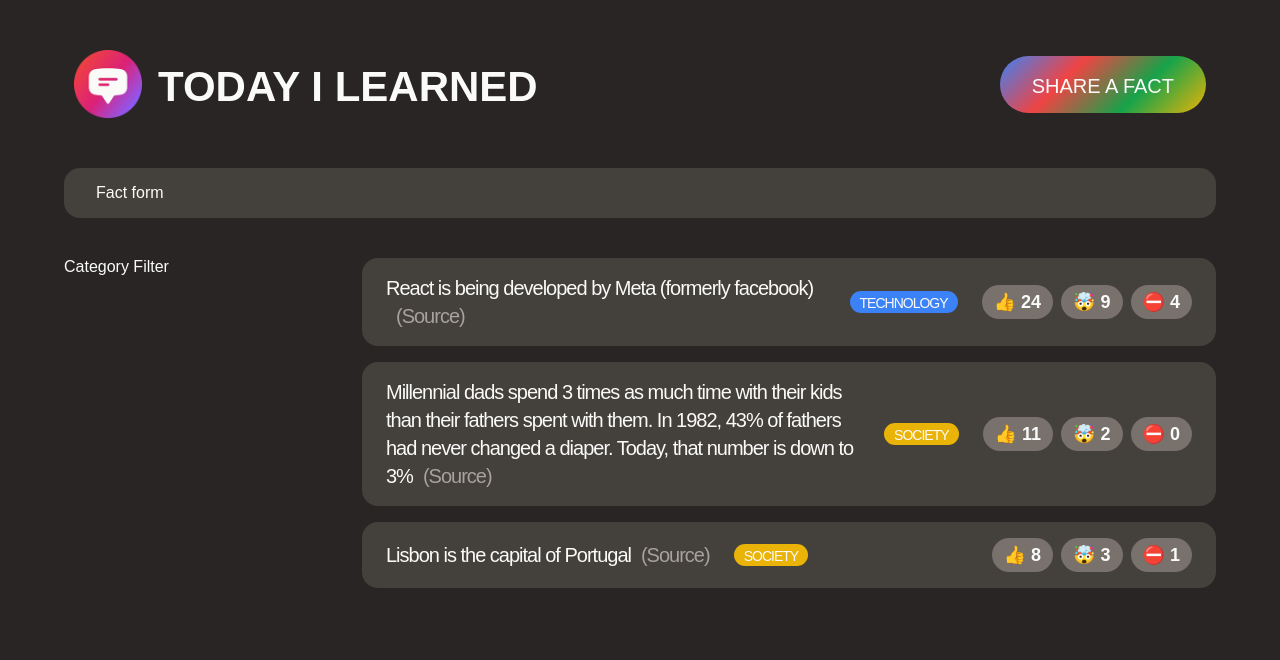
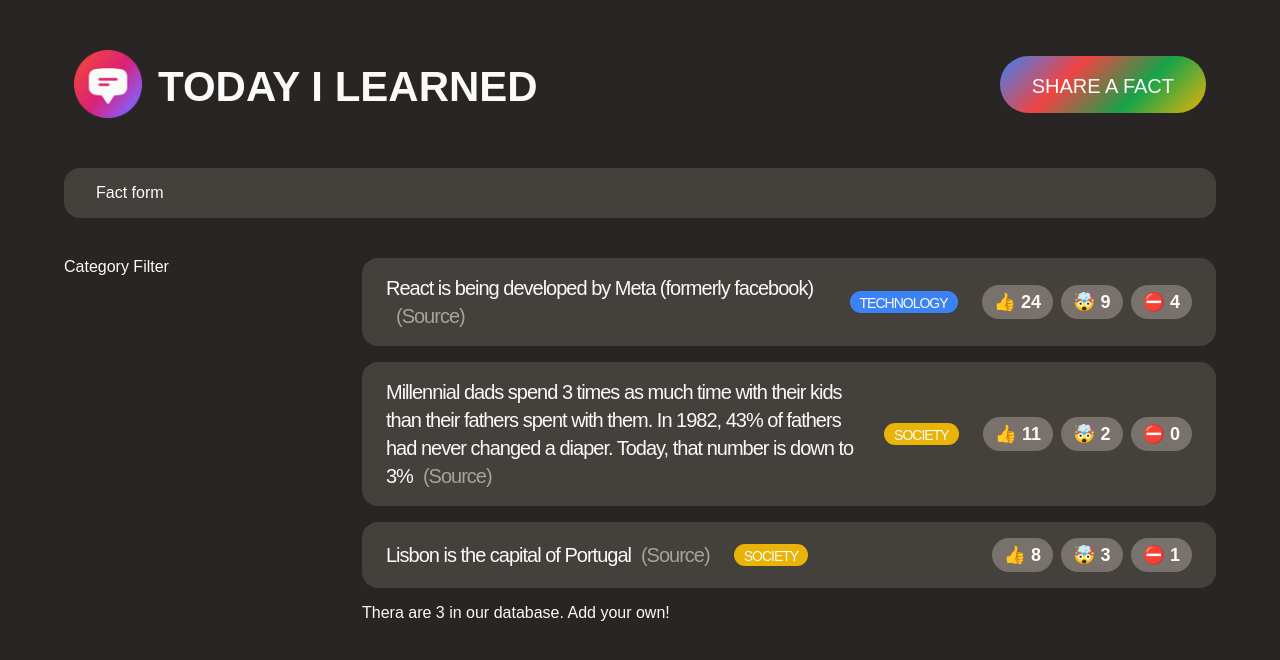
Before and after one commit to petedevel/Jonas-CrashWeb-React1, a React (Create React App) app: page / in a window 1280 px wide. Shown: the top 660 px of the page. Built offline with nearby package versions, Linux system fonts and the light colour scheme; a web font is replaced by a local one.

Commit message:
S6-54-after-Props+style.css

```diff
--- a/src/App.js
+++ b/src/App.js
@@ -84,7 +84,17 @@
         <section>
             <ul className="facts-list">
                 {facts.map(fact=> (
-                    <li key={fact.id} className="fact">
+                    <Fact key={fact.id} fact={fact} />
+                ))}
+            </ul>
+            <p>Thera are {facts.length} in our database. Add your own!</p>
+        </section>
+    );
+}
+
+function Fact({fact}) {
+    return (
+        <li className="fact">
             <p>
                 {fact.text}
                 <a
@@ -98,7 +108,7 @@
             <span className="tag"
                 style={{
                     backgroundColor: CATEGORIES.find(
-                                    cat=>cat.name===fact.category).color}}
+                        cat=>cat.name === fact.category).color}}
             >
                 {fact.category}
             </span>
@@ -108,9 +118,6 @@
                 <button>⛔️ {fact.votesFalse}</button>
             </div>
         </li>
-                ))}
-            </ul>
-        </section>
     );
 }
 
--- a/src/style.css
+++ b/src/style.css
@@ -14,10 +14,13 @@
 }
 
 /* Main Layout */
-.container {
+/* .container {
     max-width: 1500px;
     margin: 0 auto;
-
+}*/
+#root {
+    max-width: 1500px;
+    margin: 0 auto;
 }
 .header {
     margin-bottom: 40px;
```
Lines whose indentation alone changed are shown as unchanged.
